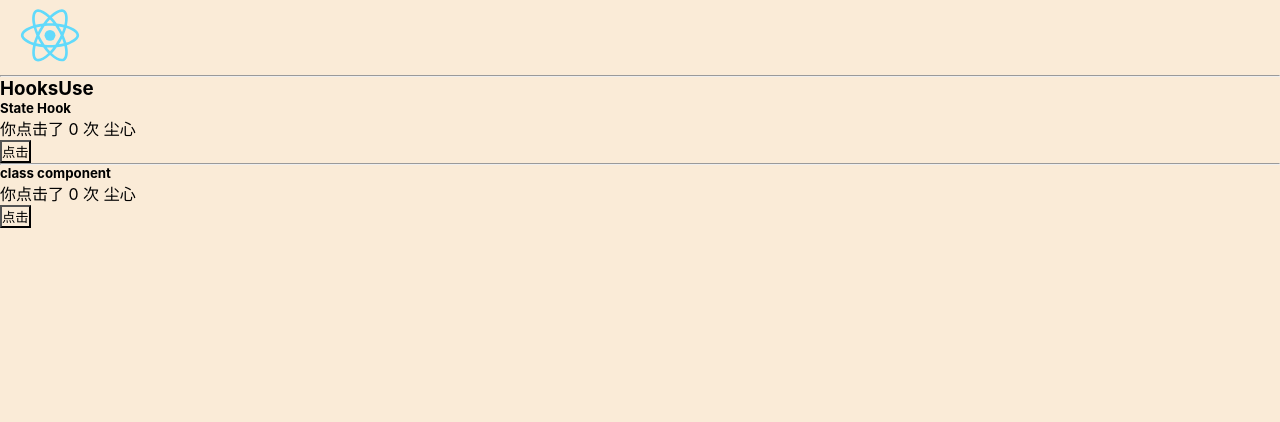
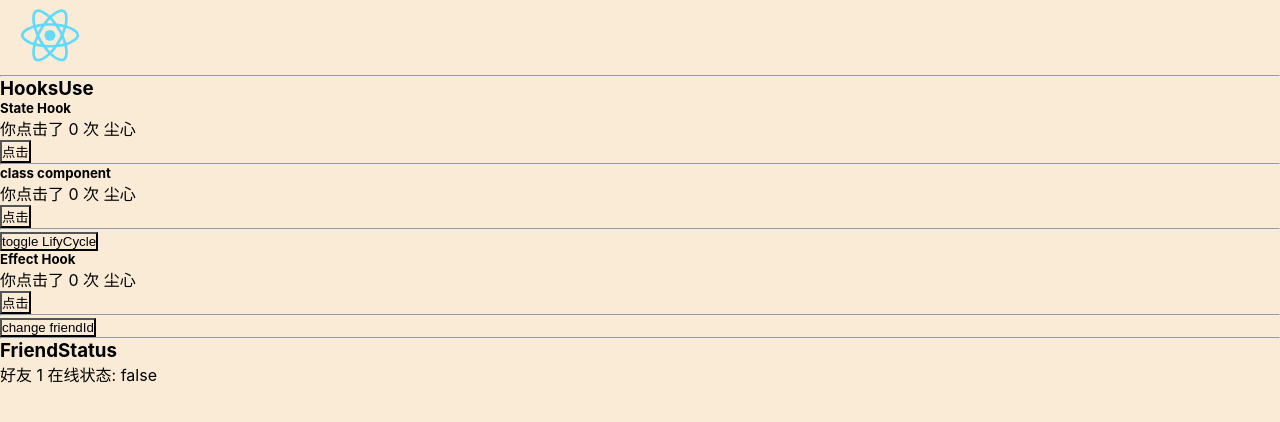
Before and after one commit to smilecode11/interview-react, a React (Create React App) app: page / in a window 1280 px wide. Shown: the top 422 px of the page. Built offline with nearby package versions, Linux system fonts and the light colour scheme.

Commit message:
feat(React Hooks): effect Hook - useEffect
useEffect 模拟组件生命周期及注意事项

```diff
--- /dev/null
+++ b/src/components/hooksUse/FriendStatus.js
@@ -0,0 +1,26 @@
+import React, { useState, useEffect } from 'react'
+
+function FriendStatus({ friendId }) {
+
+    const [status, setStatus] = useState(false)
+
+    //  DIdMount 和 DidUpdate
+    useEffect(() => {
+        console.log(`开始监听 ${friendId} 的在线状态`)
+
+        //  [特别注意]
+        //  此处并非完全等同于 WillUnMount
+        //  props 发送变化, 即更新, 也会执行结束监听
+        //  准确的来说: 返回的函数, 会在下一次 effect 执行之前, 被执行
+        return () => {
+            console.log(`结束监听 ${friendId} 的在线状态`)
+        }
+    })
+
+    return <div>
+        <h3>FriendStatus</h3>
+        好友 {friendId} 在线状态: {status.toString()}
+    </div>
+}
+
+export default FriendStatus
--- /dev/null
+++ b/src/components/hooksUse/FriendStatusClass.js
@@ -0,0 +1,29 @@
+import React from 'react'
+
+class FriendStatus extends React.Component {
+    constructor(props) {
+        super(props)
+        this.state = {
+            status: false    //  默认离线
+        }
+    }
+
+    render() {
+        return <div>
+            <h3>FriendStatus class</h3>
+            好友 {this.props.friendId} 在线状态: {this.state.status.toString()}
+        </div>
+    }
+    componentDidMount() {
+        console.log(`开始监听 ${this.props.friendId} 的在线状态`)
+    }
+    componentWillUnmount() {
+        console.log(`结束监听 ${this.props.friendId} 的在线状态`)
+    }
+    componentDidUpdate(prevProps) {
+        console.log(`结束监听 ${prevProps.friendId} 的在线状态`)
+        console.log(`开始监听 ${this.props.friendId} 的在线状态`)
+    }
+}
+
+export default FriendStatus
--- /dev/null
+++ b/src/components/hooksUse/LifeCycles.js
@@ -0,0 +1,44 @@
+import React, { useState, useEffect } from 'react'
+
+function ClickCounter() {
+    const [count, setCount] = useState(0)
+    const [name, setName] = useState('尘心')
+
+    //  模拟 class 组件的 DidMount 和 DidUpdate
+    // useEffect(() => {
+    //     console.log("发送一个 ajax 请求")
+    // })
+
+    //  模拟 class 组件的 DidMount 生命周期
+    useEffect(() => {
+        console.log("加载完了")
+    }, [])  //  第二个参数是 [], 不依赖任何 state
+
+    //  模拟 class 组件的 DidUpdate 生命周期
+    useEffect(() => {
+        console.log('更新了')
+    }, [count, name])   //  依赖 state
+
+    useEffect(() => {
+        const timerId = setInterval(() => console.log(Date.now()), 1000)
+
+        //  返回一个函数
+        //  模拟 WillUnMount
+        return () => {
+            window.clearInterval(timerId)
+        }
+    }, [])
+
+    function clickHandler() {
+        setCount(count + 1)
+        setName(name + '2020')
+    }
+
+    return (<>
+        <h5>Effect Hook</h5>
+        <p>你点击了 {count} 次 {name}</p>
+        <button onClick={clickHandler}>点击</button>
+    </>)
+}
+
+export default ClickCounter
--- a/src/components/hooksUse/index.js
+++ b/src/components/hooksUse/index.js
@@ -1,22 +1,30 @@
-import React from 'react'
+import React, { useState } from 'react'
 
 import ClickCounter from './ClickCounter'
 import ClickCounterClass from './ClickCounterClass'
+import LifeCycles from './LifeCycles'
+// import FriendStatusClass from './FriendStatusClass'
+import FriendStatus from './FriendStatus'
 
-class HooksUse extends React.Component {
-    constructor(props) {
-        super(props)
-        this.state = {}
-    }
+function HooksUse() {
 
-    render() {
+    const [flag, setFlag] = useState(true)
+    const [friendId, setFriendId] = useState(1)
+
     return (<>
         <h3>HooksUse</h3>
         <ClickCounter />
         <hr />
         <ClickCounterClass />
+        <hr />
+        <button onClick={() => setFlag(!flag)}>toggle LifyCycle</button>
+        {flag && <LifeCycles />}
+        <hr />
+        <button onClick={() => setFriendId(friendId + 1)}>change friendId</button>
+        {/* <FriendStatusClass friendId={friendId} /> */}
+        <hr />
+        <FriendStatus friendId={friendId} />
     </>)
-    }
 }
 
 export default HooksUse
```
Also changed, not shown: 1 other file (tests, documents, lock files or other folders). Lines whose indentation alone changed are shown as unchanged.
